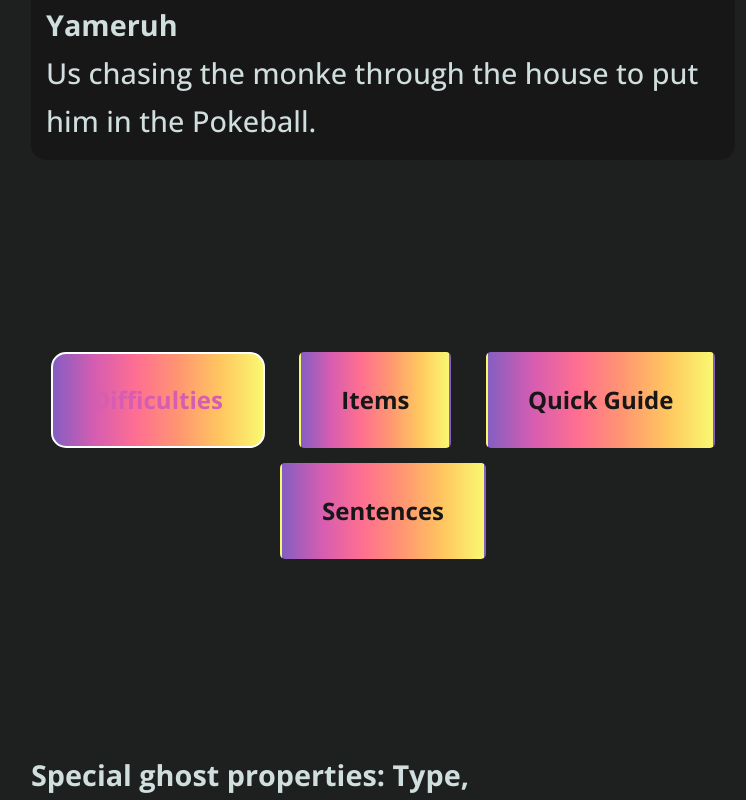
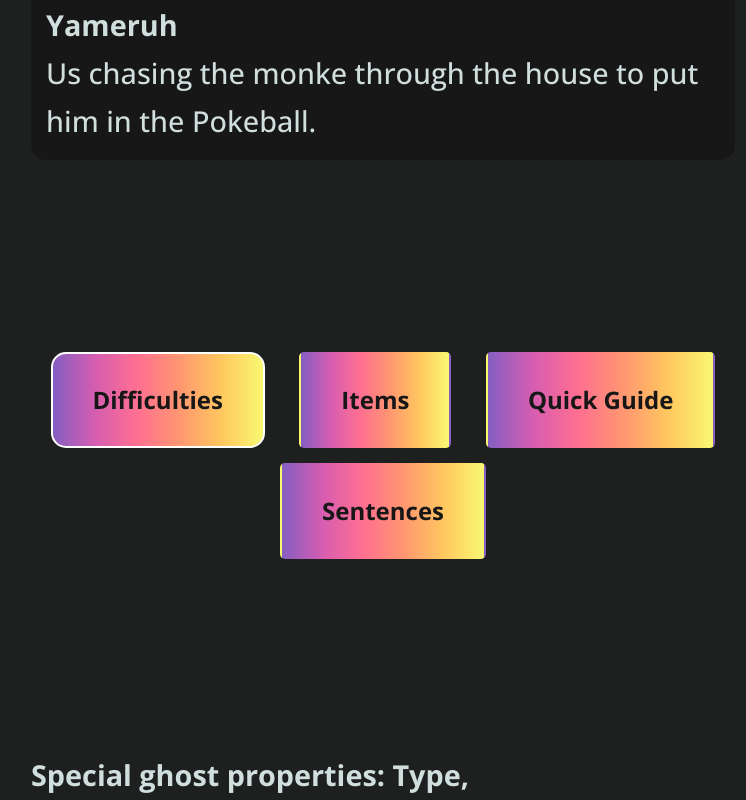
Before and after one commit to beebsis/ghostWatchers, a plain HTML site: page index.html in a window 1280 px wide. In both pictures the pointer is over the link "Difficulties". Shown: the whole page, without its empty margins (257-1003 px from the left). Drawn offline with nearby package versions, Linux system fonts and the light colour scheme.

Commit message:
btn colour update
forgot to override basic anchor tag colour.

```diff
--- a/css/main.css
+++ b/css/main.css
@@ -71,12 +71,14 @@ html, body {
 }
 
 .btn:hover {
+    color: rgb(23, 23, 23);
     cursor: pointer;
     border-radius: 15px;
     border: 2px solid white;
 }
 
 .btn:focus {
+    color: rgb(23, 23, 23);
     border-radius: 15px;
     border: 2px solid white;
 }
```
